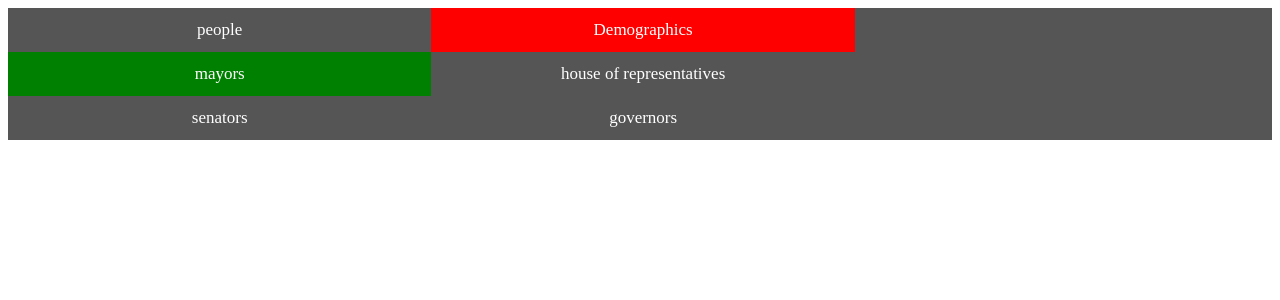
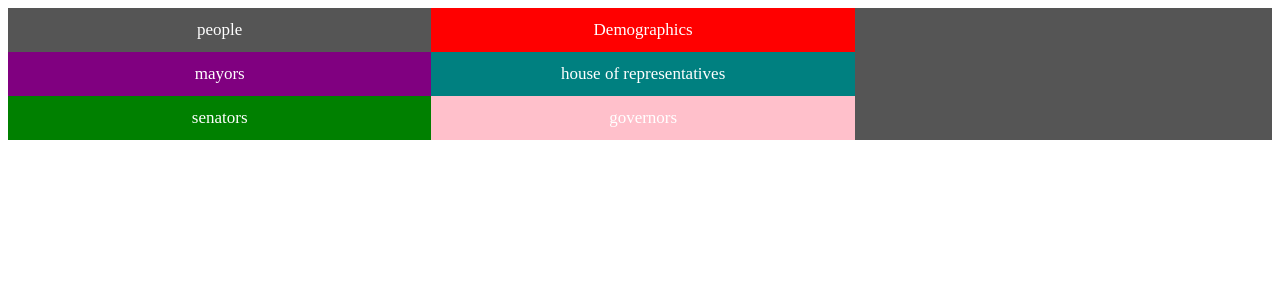
Before and after one commit to Cwiesen/DiversityInclusionFrontend, an Angular app: page / in a window 1280 px wide. Shown: the top 300 px of the page. Built offline with nearby package versions, Linux system fonts and the light colour scheme.

Commit message:
fixed bugs

```diff
--- a/src/app/dashboard/dashboard.component.css
+++ b/src/app/dashboard/dashboard.component.css
@@ -35,11 +35,15 @@
   .c {
     background-color:purple;
   }
-  .c {
+  .d {
     background-color:teal;
   }
-  .c {
+  .e {
     background-color:green;
+  }
+
+  .f {
+      background-color: pink;
   }
 
   /* Add responsiveness - on screens less than 500px, make the navigation links appear on top of each other, instead of next to each other */
--- a/src/app/dashboard/dashboard.component.html
+++ b/src/app/dashboard/dashboard.component.html
@@ -1,6 +1,6 @@
 
    <nav class="navbar">
-    <a class="a" routerLink="/people">people</a>
+    <a class="a" routerLink="/persons">people</a>
     <a class="b" routerLink="/demographics">Demographics</a>
     <a class="c" routerLink="/mayors">mayors</a>
     <a class="d" routerLink="/houses">house of representatives</a>
```
